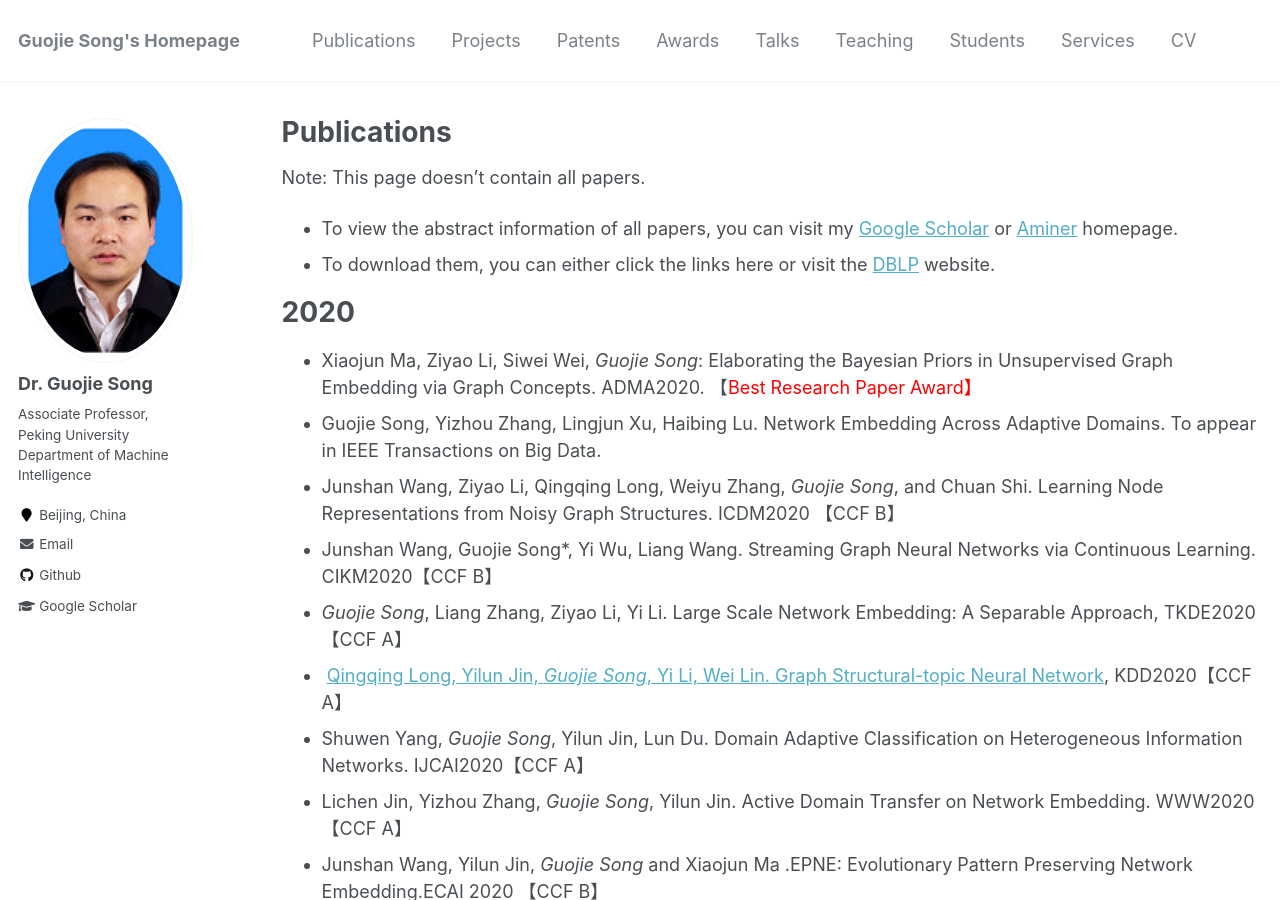
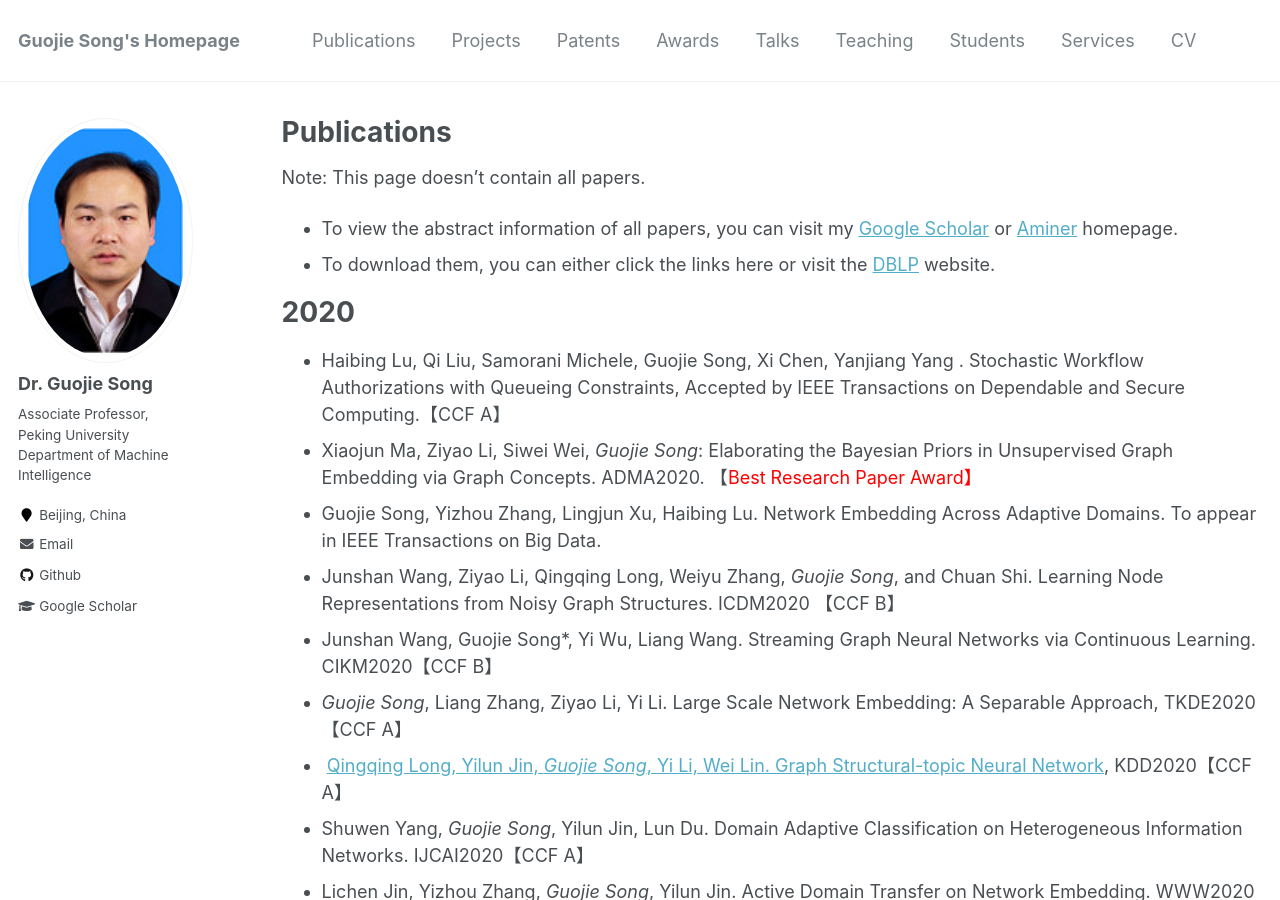
Before and after one commit to gjsong-pku/gjsong-pku.github.io, a Jekyll site: the page built from _pages/publications.md, in a window 1280 px wide and 900 px high. Built offline with Jekyll 4.4.1, drawn with Linux system fonts in a browser that asks for light colours.

Commit message:
Update publications.md

```diff
--- a/_pages/publications.md
+++ b/_pages/publications.md
@@ -12,6 +12,7 @@ Note: This page doesn't contain all papers.
 
 # 2020
 
+-  Haibing Lu, Qi Liu, Samorani Michele, Guojie Song, Xi Chen, Yanjiang Yang . Stochastic Workflow Authorizations with Queueing Constraints, Accepted by IEEE Transactions on Dependable and Secure Computing.【CCF A】
 -  Xiaojun Ma, Ziyao Li, Siwei Wei, *Guojie Song*: Elaborating the Bayesian Priors in Unsupervised Graph Embedding via Graph Concepts. ADMA2020. 【<span style="color:red">Best Research Paper Award】
 - Guojie Song, Yizhou Zhang, Lingjun Xu, Haibing Lu. Network Embedding Across Adaptive Domains. To appear in IEEE Transactions on Big Data.
 - Junshan Wang, Ziyao Li, Qingqing Long, Weiyu Zhang, *Guojie Song*, and Chuan Shi. Learning Node Representations from Noisy Graph Structures.  ICDM2020 【CCF B】
```
